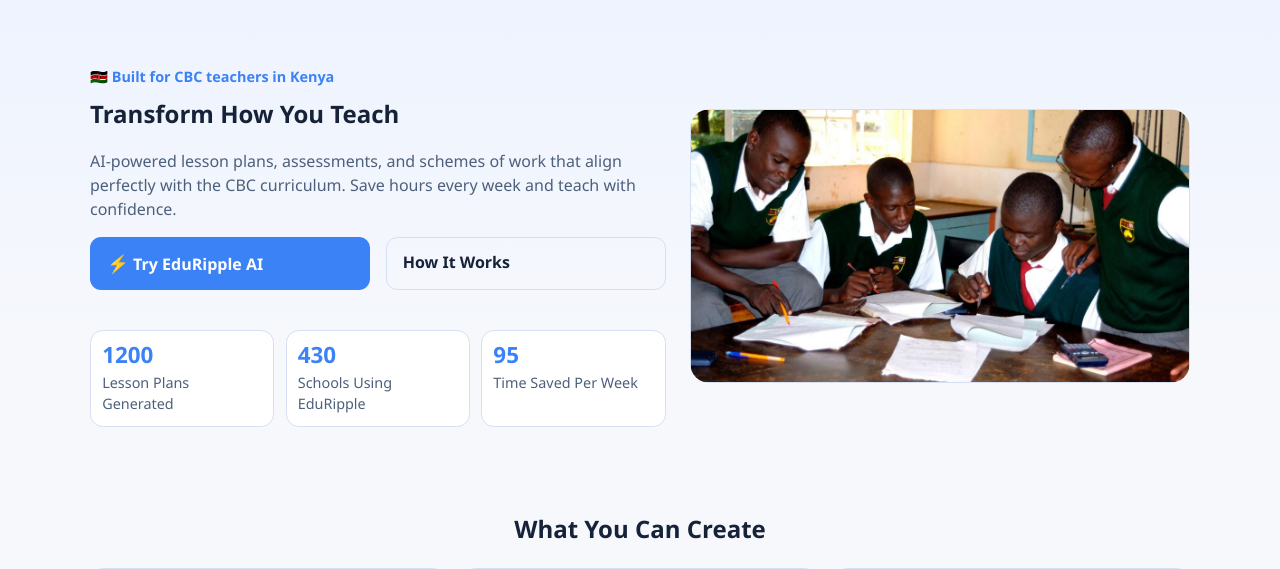
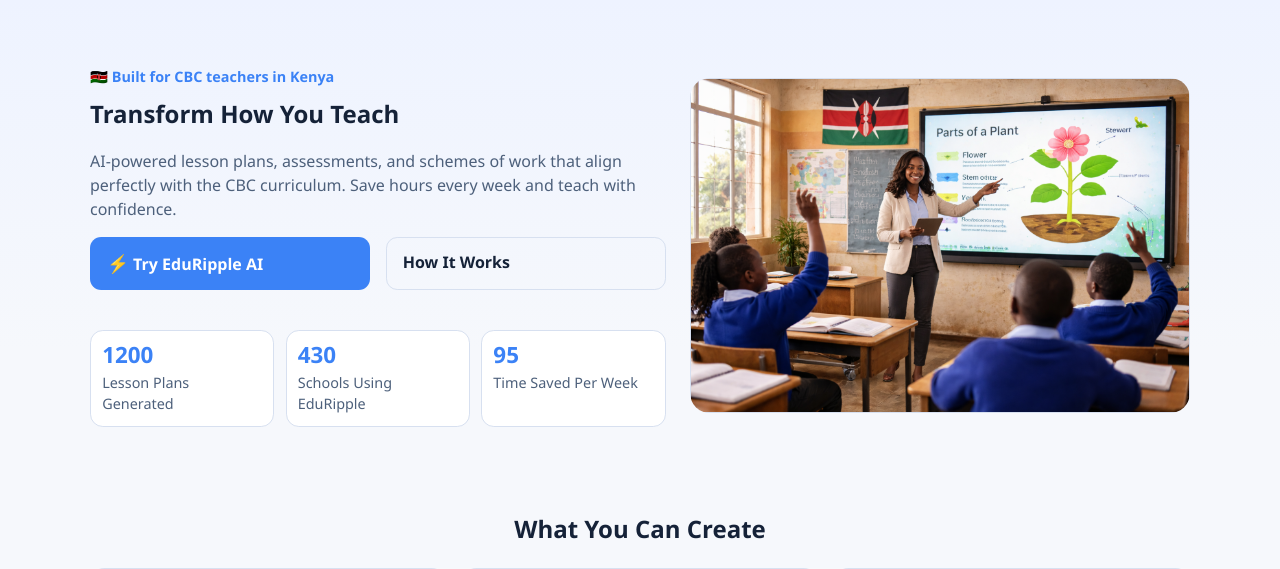
Before and after one commit to merkinei/Eduripple-backend, a Flask app: page / in a window 1280 px wide. Shown: the part 93-662 px from the top of the page. Run offline with Flask 3, Linux system fonts and the light colour scheme.

Commit message:
Update homepage hero image with new classroom photo

```diff
--- a/templates/home.html
+++ b/templates/home.html
@@ -29,7 +29,7 @@
             </div>
         </div>
         <div class="hero-visual" aria-hidden="true" style="position: relative; display: flex; align-items: center; justify-content: center; overflow: hidden; border-radius: 20px;">
-            <img src="{{ url_for('static', filename='images/kenyan-classroom.jpg') }}" alt="CBC-Aligned classroom resources" style="width: 100%; height: 100%; object-fit: cover; box-shadow: 0 20px 60px rgba(0, 0, 0, 0.15);" />
+            <img src="{{ url_for('static', filename='images/kenyan-classroom.png') }}" alt="CBC-Aligned classroom resources" style="width: 100%; height: 100%; object-fit: cover; box-shadow: 0 20px 60px rgba(0, 0, 0, 0.15);" />
         </div>
     </div>
 </section>
```
Also changed, not shown: static/images/kenyan-classroom.jpg (deleted), static/images/kenyan-classroom.png (added).
